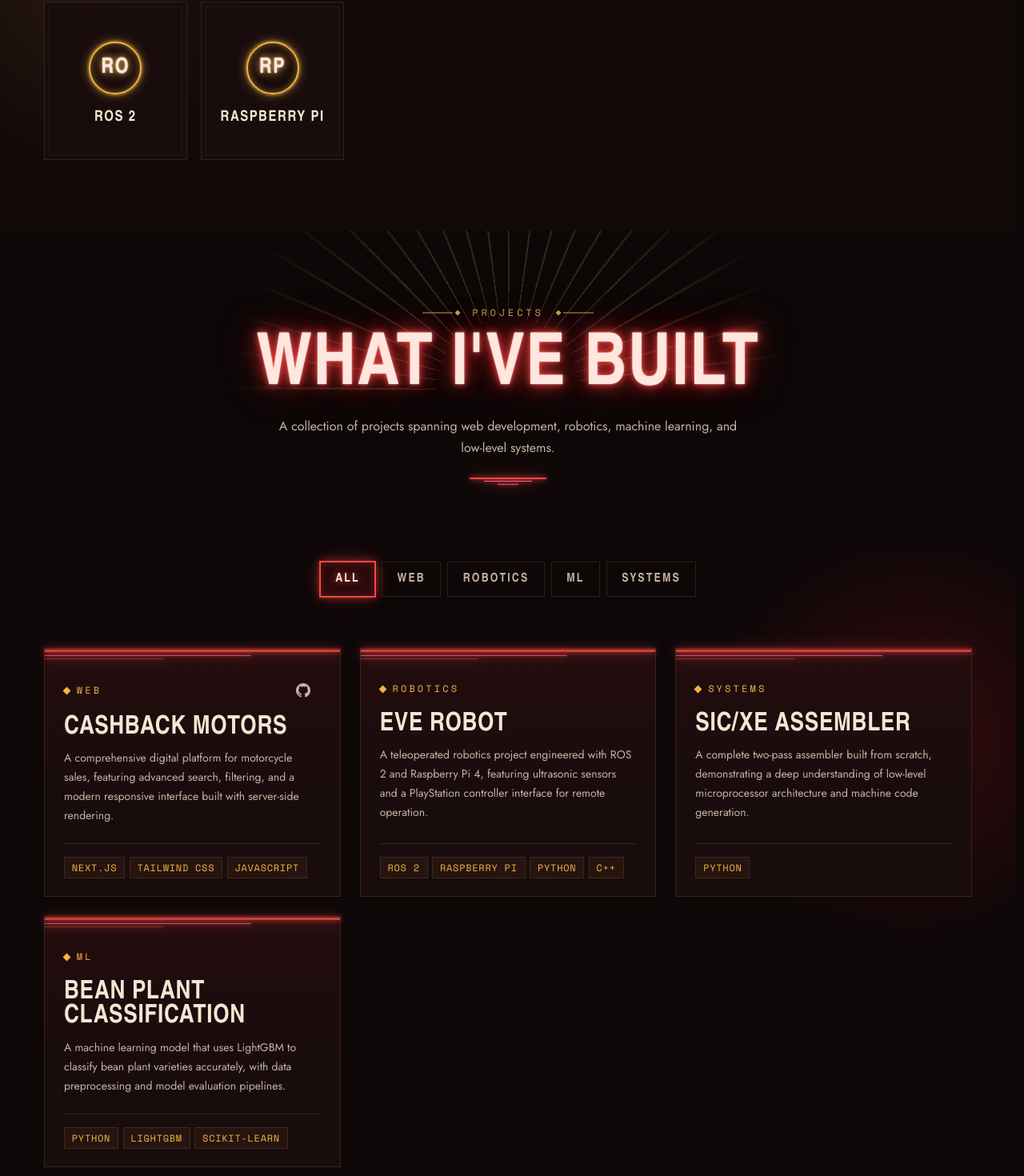
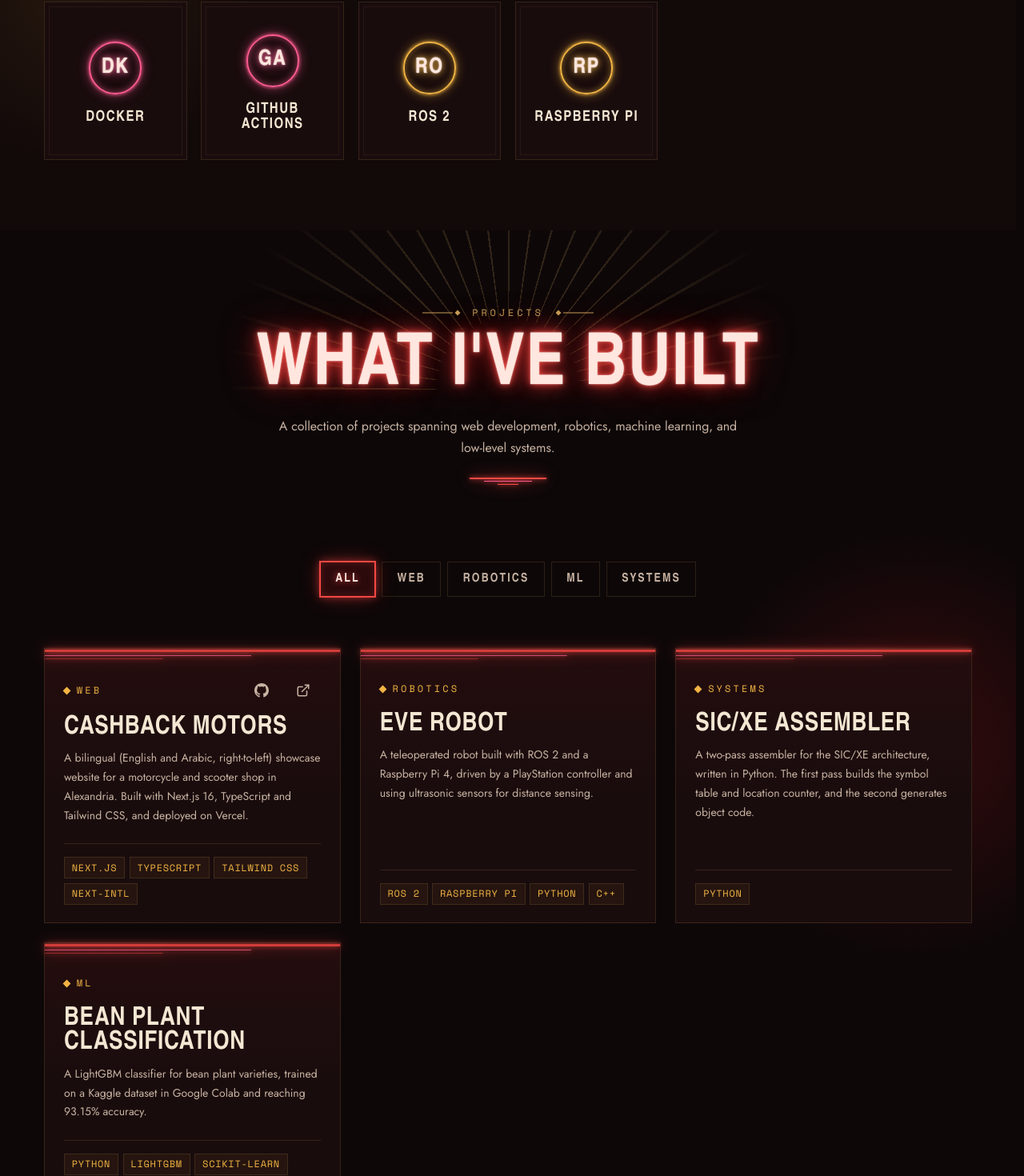
Before and after one commit to YoussefEslam29/YoussefEslam29, a Next.js app: page / in a window 1280 px wide. Shown: the part 2572-4042 px from the top of the page at 80% size. Built offline with nearby package versions, Linux system fonts and the light colour scheme; no server answers; a web font is replaced by a local one.

Commit message:
Refresh portfolio project and skills content
Update project descriptions and add CashBack Motors' live link. Refine skill descriptions and add Docker and GitHub Actions; fix spacing in the hero name.

```diff
--- a/src/components/Hero.js
+++ b/src/components/Hero.js
@@ -57,7 +57,7 @@
       <div className={`container ${styles.content}`}>
         <div className={styles.textBlock}>
           <h1 className={styles.name}>
-            <span className={styles.nameFirst}>Youssef</span>
+            <span className={styles.nameFirst}>Youssef</span>{" "}
             <span className={styles.nameLast}>Eslam Hussein</span>
           </h1>
 
--- a/src/components/Projects.js
+++ b/src/components/Projects.js
@@ -19,7 +19,7 @@
   "alexandria-barber-book": { category: "Web" },
   Incarnatrun: {
     category: "Web",
-    description: "Incarnatrun is a website for creating a 3D model of yourself.",
+    description: "Incarnatrun is a web app that turns a photo into a rigged 3D avatar you can export to Blender. Still in progress.",
   },
   "S.N.S": {
     category: "Web",
--- a/src/data/projects.json
+++ b/src/data/projects.json
@@ -2,22 +2,23 @@
   {
     "id": "cashback-motors",
     "title": "CashBack Motors",
-    "description": "A comprehensive digital platform for motorcycle sales, featuring advanced search, filtering, and a modern responsive interface built with server-side rendering.",
+    "description": "A bilingual (English and Arabic, right-to-left) showcase website for a motorcycle and scooter shop in Alexandria. Built with Next.js 16, TypeScript and Tailwind CSS, and deployed on Vercel.",
     "techStack": [
       "Next.js",
+      "TypeScript",
       "Tailwind CSS",
-      "JavaScript"
+      "next-intl"
     ],
     "category": "Web",
     "github": "https://github.com/YoussefEslam29/CashBack-Motors",
-    "live": null,
+    "live": "https://cashback-motors.vercel.app",
     "featured": true,
     "image": null
   },
   {
     "id": "eve-robot",
     "title": "EVE Robot",
-    "description": "A teleoperated robotics project engineered with ROS 2 and Raspberry Pi 4, featuring ultrasonic sensors and a PlayStation controller interface for remote operation.",
+    "description": "A teleoperated robot built with ROS 2 and a Raspberry Pi 4, driven by a PlayStation controller and using ultrasonic sensors for distance sensing.",
     "techStack": [
       "ROS 2",
       "Raspberry Pi",
@@ -33,7 +34,7 @@
   {
     "id": "sicxe-assembler",
     "title": "SIC/XE Assembler",
-    "description": "A complete two-pass assembler built from scratch, demonstrating a deep understanding of low-level microprocessor architecture and machine code generation.",
+    "description": "A two-pass assembler for the SIC/XE architecture, written in Python. The first pass builds the symbol table and location counter, and the second generates object code.",
     "techStack": [
       "Python"
     ],
@@ -46,7 +47,7 @@
   {
     "id": "bean-classification",
     "title": "Bean Plant Classification",
-    "description": "A machine learning model that uses LightGBM to classify bean plant varieties accurately, with data preprocessing and model evaluation pipelines.",
+    "description": "A LightGBM classifier for bean plant varieties, trained on a Kaggle dataset in Google Colab and reaching 93.15% accuracy.",
     "techStack": [
       "Python",
       "LightGBM",
--- a/src/data/skills.json
+++ b/src/data/skills.json
@@ -11,7 +11,7 @@
     "name": "TypeScript",
     "category": "Languages & Web",
     "icon": "TS",
-    "description": "Type-safe development with interfaces, generics, and strict typing"
+    "description": "Strict TypeScript in CashBack Motors, DEKKA and Incarnatrun."
   },
   {
     "id": "python",
@@ -81,7 +81,21 @@
     "name": "AWS",
     "category": "Databases & Cloud",
     "icon": "AW",
-    "description": "Cloud architecture, EC2, S3, and Lambda; AWS Community Core Team"
+    "description": "Hands-on basics with EC2, S3 and Lambda, plus an AWS CDK stack for media uploads in CashBack Motors. Preparing for Cloud Practitioner. AWS Community Core Team."
+  },
+  {
+    "id": "docker",
+    "name": "Docker",
+    "category": "Databases & Cloud",
+    "icon": "DK",
+    "description": "Docker Compose for local MongoDB and PostgreSQL in DEKKA and Incarnatrun. Learning images and containers."
+  },
+  {
+    "id": "github-actions",
+    "name": "GitHub Actions",
+    "category": "Databases & Cloud",
+    "icon": "GA",
+    "description": "A CI workflow in DEKKA that runs type checks and a weekly dependency audit."
   },
   {
     "id": "ros2",
```
